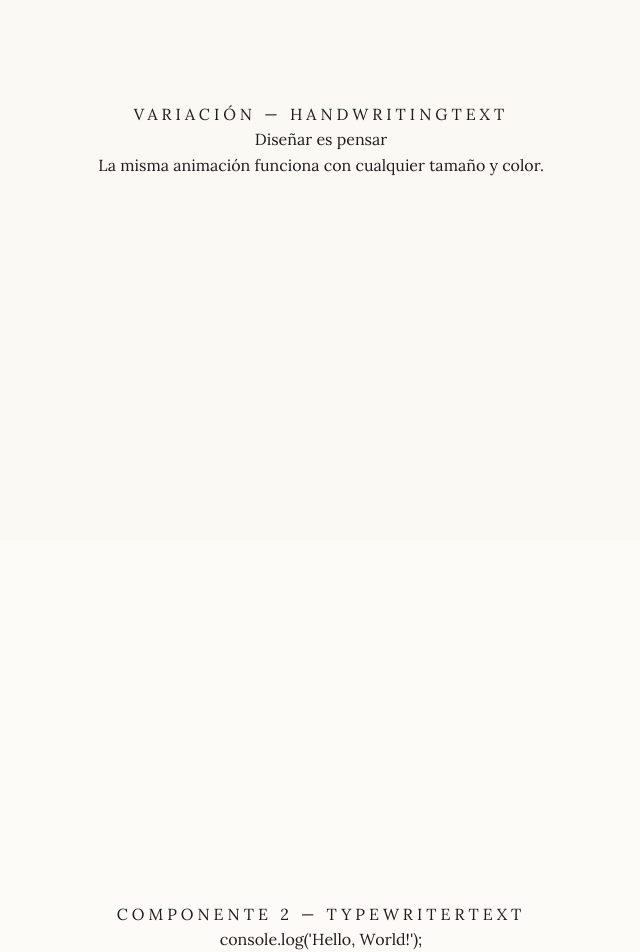
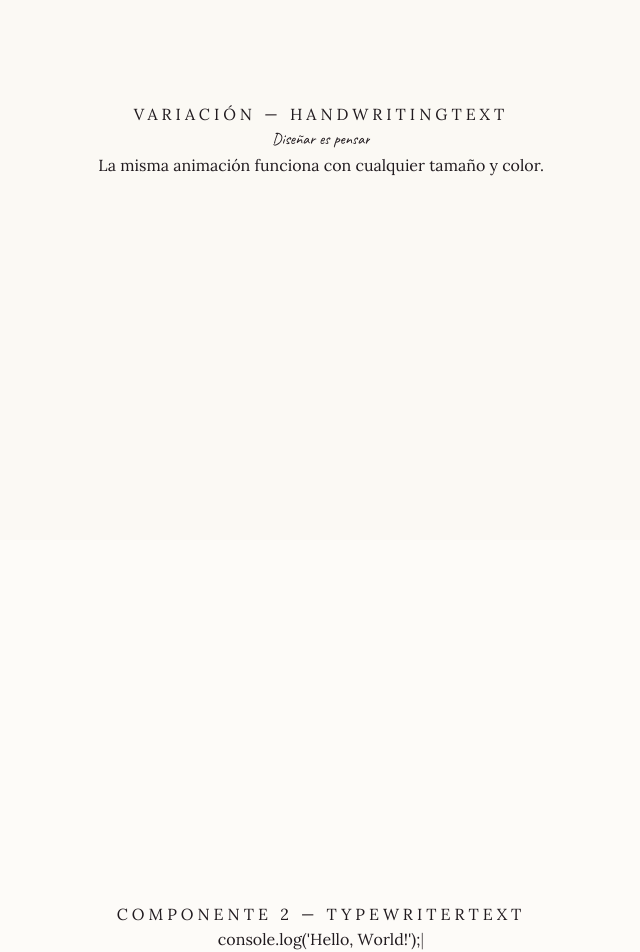
Before and after one commit to MCeciliaLuna/portfolio, a React (Vite) app: page /typography in a window 1280 px wide. Shown: the part 1860-2812 px from the top of the page, without its empty margins (319-959 px from the left). Built offline with nearby package versions, Linux system fonts and the light colour scheme.

Commit message:
cards y plan de efecto en textos

```diff
--- a/src/components/HandwritingText.jsx
+++ b/src/components/HandwritingText.jsx
@@ -1,19 +1,17 @@
 import { motion } from "framer-motion";
 
-const HandwritingText = ({ text = "", className = "", as: Tag = "p", delay = 0 }) => {
-  const MotionTag = motion.create(Tag);
-
+const HandwritingText = ({ text = "Handwriting Effect", className = "" }) => {
   return (
-    <MotionTag
-      className={className}
+    <motion.p
+      className={`font-['Caveat',cursive] text-5xl md:text-6xl lg:text-7xl leading-tight ${className}`}
       initial={{ clipPath: "inset(0 100% 0 0)" }}
       whileInView={{ clipPath: "inset(0 0% 0 0)" }}
       viewport={{ once: true, amount: 0.5 }}
-      transition={{ duration: 2.2, ease: "easeInOut", delay }}
+      transition={{ duration: 2.2, ease: "easeInOut" }}
       style={{ willChange: "clip-path" }}
     >
       {text}
-    </MotionTag>
+    </motion.p>
   );
 };
 
--- a/src/components/TypewriterText.jsx
+++ b/src/components/TypewriterText.jsx
@@ -1,17 +1,16 @@
 import { motion } from "framer-motion";
 
-const containerVariants = (delay) => ({
+const containerVariants = {
   hidden: {},
   visible: {
     transition: {
       staggerChildren: 0.04,
-      delayChildren: delay,
     },
   },
-});
+};
 
 const charVariants = {
-  hidden: { opacity: 0, y: 6 },
+  hidden: { opacity: 0, y: 8 },
   visible: {
     opacity: 1,
     y: 0,
@@ -19,64 +18,25 @@ const charVariants = {
   },
 };
 
-/**
- * TypewriterText — efecto de tipeo carácter por carácter
- *
- * Props:
- *  - text: string simple (alternativa a segments)
- *  - segments: array de { text, className? } para textos con estilos mixtos
- *  - as: tag HTML a renderizar ("p", "h1", "h2", "span")
- *  - className: clase CSS del contenedor
- *  - showCursor: mostrar cursor parpadeante (default false)
- *  - delay: delay antes de iniciar la animación
- */
-const TypewriterText = ({
-  text,
-  segments,
-  className = "",
-  as: Tag = "p",
-  showCursor = false,
-  delay = 0,
-}) => {
-  const MotionTag = motion.create(Tag);
-
-  // Construir el array de caracteres con sus clases opcionales
-  const chars = [];
-  if (segments) {
-    segments.forEach((seg) => {
-      seg.text.split("").forEach((char) => {
-        chars.push({ char, className: seg.className || "" });
-      });
-    });
-  } else if (text) {
-    text.split("").forEach((char) => {
-      chars.push({ char, className: "" });
-    });
-  }
+const TypewriterText = ({ text = "Typewriter Effect", className = "" }) => {
+  const chars = text.split("");
 
   return (
-    <MotionTag
-      className={className}
-      style={{ display: "inline-flex", flexWrap: "wrap", alignItems: "center" }}
-      variants={containerVariants(delay)}
+    <motion.p
+      className={`font-sans text-2xl md:text-3xl lg:text-4xl inline-flex flex-wrap items-center ${className}`}
+      variants={containerVariants}
       initial="hidden"
       whileInView="visible"
       viewport={{ once: true, amount: 0.5 }}
     >
-      {chars.map((item, i) => (
-        <motion.span
-          key={i}
-          variants={charVariants}
-          className={item.className}
-          style={{ display: "inline-block" }}
-        >
-          {item.char === " " ? "\u00A0" : item.char}
+      {chars.map((char, i) => (
+        <motion.span key={i} variants={charVariants}>
+          {char === " " ? "\u00A0" : char}
         </motion.span>
       ))}
-      {showCursor && (
+      {/* Cursor parpadeante */}
       <motion.span
         className="ml-0.5 font-light"
-          style={{ display: "inline-block" }}
         animate={{ opacity: [1, 0, 1] }}
         transition={{
           duration: 0.8,
@@ -87,8 +47,7 @@ const TypewriterText = ({
       >
         |
       </motion.span>
-      )}
-    </MotionTag>
+    </motion.p>
   );
 };
 
```
Lines whose indentation alone changed are shown as unchanged.
